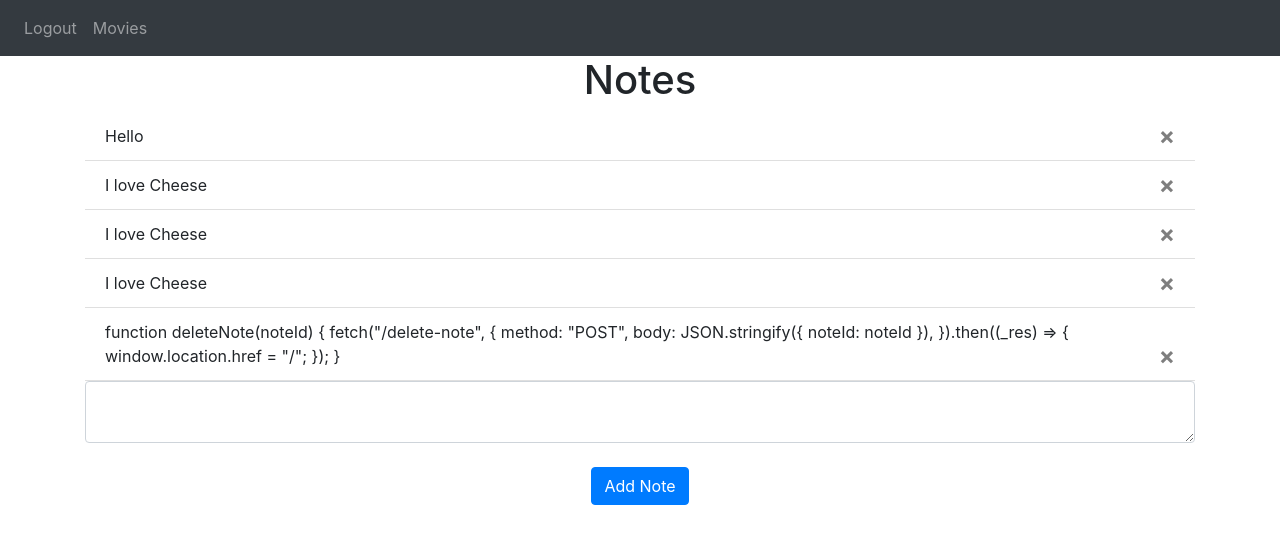
After one commit to MasterFlame107/PWA-REVIEW-APP, a Flask app: page /movies in a window 1280 px wide. The commit adds this page. Shown: the top 544 px of the page. Run offline with Flask 3, Linux system fonts and the light colour scheme; a user stored in the database is signed in; some libraries are stand-ins or nearby versions.

Commit message:
added the movies page, this page will only be accessible to user who have logged in. This page will allow the user to find the movie they want to look at and review for the time being this will only have a set of  ten movies

```diff
--- a/webtry/Website/templates/base.html
+++ b/webtry/Website/templates/base.html
@@ -29,9 +29,10 @@
             <div class="collapse navbar-collapse" id="navbar">
               <div class="navbar-nav">
                 {% if user.is_authenticated %}
+                <a class="nav-item nav-link" id="logout" href="/logout">Logout</a>
+                <a class="nav-item nav-link" id="Movies" href="/movies">Movies</a>
+                {% else %}
                 <a class="nav-item nav-link" id="home" href="/">Home</a>
-                <a class="nav-item nav-link" id="logout" href="/logout">Logout</a>
-                {% else %}
                 <a class="nav-item nav-link" id="login" href="/login">Login</a>
                 <a class="nav-item nav-link" id="signUp" href="/sign-up">Sign Up</a>
                 {% endif %}
--- a/webtry/Website/templates/instance/queries.sql
+++ /dev/null
@@ -1 +0,0 @@
-Create
--- /dev/null
+++ b/webtry/Website/templates/movie.html
@@ -0,0 +1,22 @@
+{% extends "base.html" %} {% block title %}SignUP{% endblock %}
+{% block content
+    %}
+    <h1 align="center">Notes</h1>
+    <ul class="list-group list-group-flush" id="notes">
+      {% for note in user.notes %}
+      <li class="list-group-item">
+        {{ note.data }}
+        <button type="button" class="close" onClick="deleteNote({{note.Id}})">
+          <span aria-hidden="true">&times;</span>
+        </button>
+      </li>
+      {% endfor %}
+    </ul>
+    <form method="POST">
+      <textarea name="note" id="note" class="form-control" alttext="Review goes here (300 Characters max)"></textarea>
+      <br />
+      <div align="center">
+        <button type="submit" class="btn btn-primary">Add Note</button>
+      </div>
+    </form>
+    {% endblock %}
--- /dev/null
+++ b/webtry/Website/templates/moviebase.html
@@ -0,0 +1 @@
+{% extends "base.html" %} {% block title %}Movies{% endblock %}
--- a/webtry/Website/views.py
+++ b/webtry/Website/views.py
@@ -8,21 +8,21 @@ views = Blueprint('views', __name__)
 
 
 @views.route('/', methods=['GET', 'POST'])
-@login_required
 def home():
     if request.method == 'POST':
         note = request.form.get('note')#Gets the note from the HTML
 
         if len(note) < 1:
             flash('Note is too short!', category='error')
+        elif len(note) > 300:
+            flash('Note is too Long, 300 chracters Max', category='error')
         else:
             new_note = Note(data=note, user_id=current_user.id)  #providing the schema for the note
             db.session.add(new_note) #adding the note to the database
             db.session.commit()
             flash('Note added!', category='success')
 
-    return render_template("home.html", user=current_user)
-
+    return render_template("home.html")
 
 @views.route('/delete-note', methods=['POST'])
 def delete_note():
@@ -35,3 +35,8 @@ def delete_note():
             db.session.commit()
 
     return jsonify({})
+
+@views.route('/movies', methods=['GET','POST'])
+@login_required
+def Moviepage():
+    return render_template("movie.html", user=current_user)
```
Also changed, not shown: webtry/Website/templates/home.html (+1 -21 lines), webtry/Website/templates/instance/database.db (deleted), webtry/instance/database.db.
